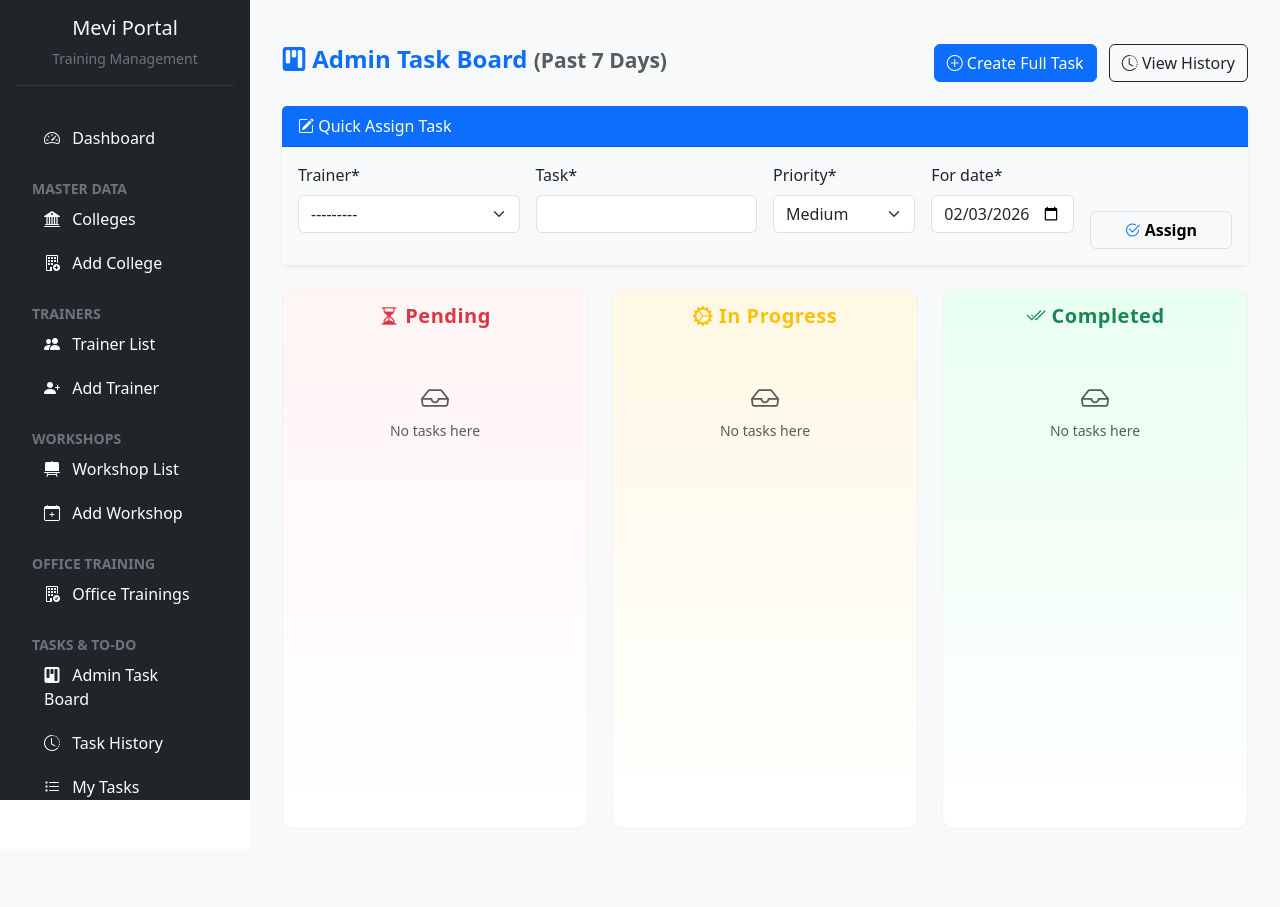
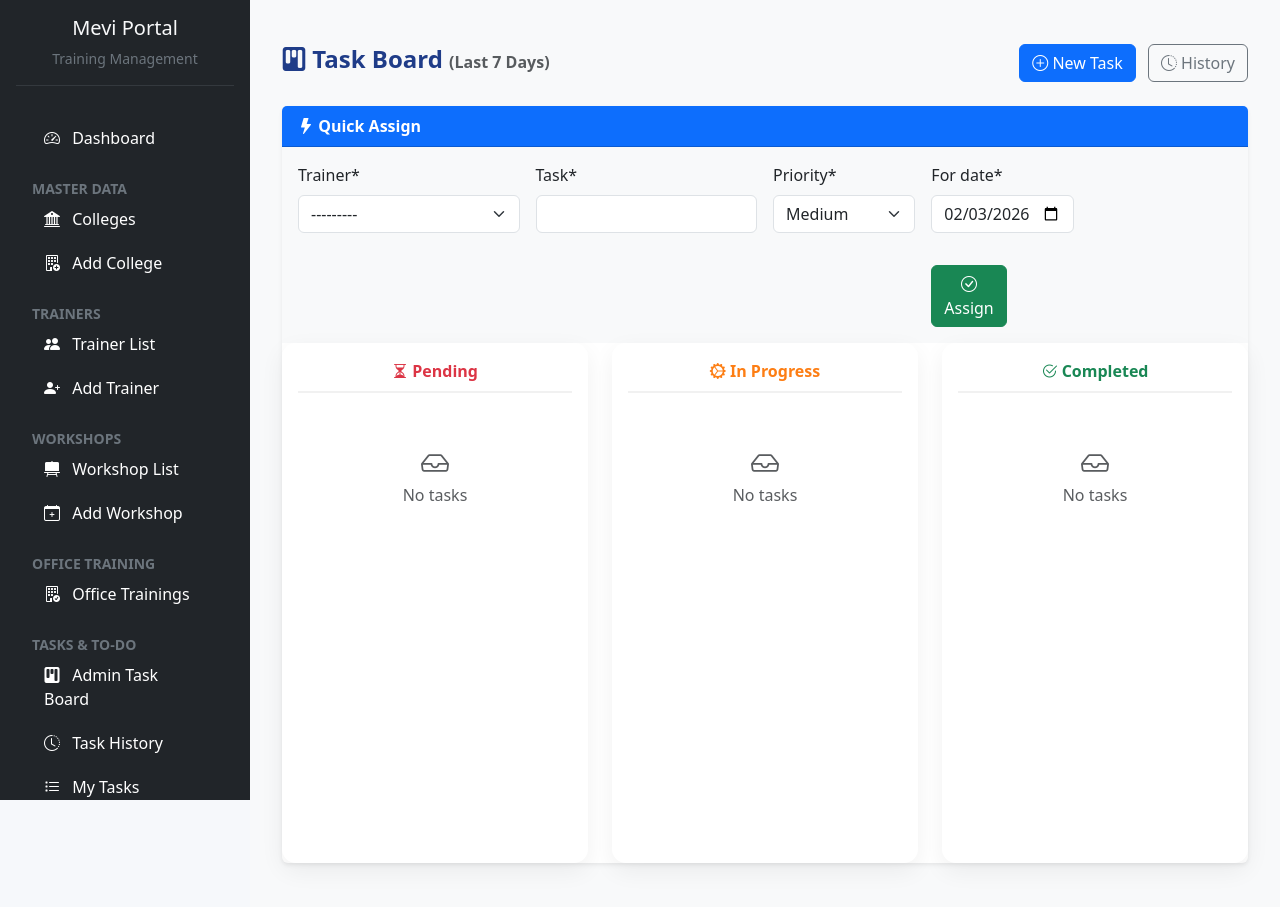
Before and after one commit to mevitechnologies/MeviManagement, a Django app: page /tasks/ in a window 1280 px wide. Before the commit the page ends 800 px from the top, so only its background shows below. Run offline with Django 5.2, Linux system fonts and the light colour scheme; a user stored in the database is signed in; data comes from the database, SQL or seed files in the repository; parts of the project's set-up code (start-up, migrations or seed data) failed here and were passed over; some libraries are stand-ins or nearby versions.

Commit message:
addd
add

```diff
--- a/workshop_manager/templates/sidebar.html
+++ b/workshop_manager/templates/sidebar.html
@@ -79,7 +79,6 @@
       Tasks & To-Do
     </li>
 
-    {% if request.user.is_staff %}
     <li class="nav-item">
       <a href="{% url 'admin_task_dashboard' %}" class="nav-link">
         <i class="bi bi-kanban-fill me-2"></i> Admin Task Board
@@ -90,7 +89,6 @@
         <i class="bi bi-clock-history me-2"></i> Task History
       </a>
     </li>
-    {% endif %}
 
     <li class="nav-item">
       <a href="{% url 'trainer_dashboard' %}" class="nav-link">
--- a/workshop_manager/templates/todo/admin_dashboard.html
+++ b/workshop_manager/templates/todo/admin_dashboard.html
@@ -1,51 +1,99 @@
 {% extends 'base.html' %}
 {% load crispy_forms_tags %}
 {% block content %}
+
 <style>
-  .scrum-column {
-    min-height: 540px;
-    border-radius: 12px;
-    padding: 15px;
-    transition: all 0.3s ease;
-    box-shadow: inset 0 0 0 1px #f1f1f1;
+  body { background:#f6f8fb; }
+
+  .board-title{
+    font-weight:700;
+    color:#1f3c88;
   }
-  .scrum-column.pending { background: linear-gradient(180deg, #fff5f5, #ffffff); }
-  .scrum-column.in-progress { background: linear-gradient(180deg, #fff8e5, #ffffff); }
-  .scrum-column.completed { background: linear-gradient(180deg, #e9fff1, #ffffff); }
 
-  .task-card {
-    border-radius: 12px;
-    background: #fff;
-    border: 1px solid #e9ecef;
-    padding: 15px;
-    transition: 0.3s;
+  .scrum-column{
+    min-height:520px;
+    border-radius:14px;
+    padding:16px;
+    background:#ffffff;
+    box-shadow:0 8px 25px rgba(0,0,0,.06);
   }
-  .task-card:hover { transform: translateY(-3px); box-shadow: 0 6px 14px rgba(0, 0, 0, 0.08); }
 
-  .task-title { font-weight: 600; color: #212529; }
-  .priority-badge { font-size: 0.8rem; border-radius: 8px; }
-  .progress { height: 7px; border-radius: 5px; }
-  .scrum-column h5 { letter-spacing: 0.5px; font-weight: 600; }
+  .column-header{
+    font-weight:600;
+    text-align:center;
+    margin-bottom:16px;
+    padding-bottom:8px;
+    border-bottom:2px solid #f1f1f1;
+  }
+
+  .pending-header{ color:#dc3545; }
+  .progress-header{ color:#fd7e14; }
+  .completed-header{ color:#198754; }
+
+  .task-card{
+    border-radius:12px;
+    background:#fff;
+    border:1px solid #eaeaea;
+    padding:14px;
+    margin-bottom:14px;
+    transition:.25s;
+  }
+
+  .task-card:hover{
+    transform:translateY(-4px);
+    box-shadow:0 12px 30px rgba(0,0,0,.08);
+  }
+
+  .task-title{
+    font-weight:600;
+    color:#212529;
+  }
+
+  .priority-badge{
+    font-size:.75rem;
+    padding:6px 10px;
+    border-radius:20px;
+  }
+
+  .progress{
+    height:6px;
+    border-radius:6px;
+  }
+
+  .view-only{
+    font-size:.75rem;
+    color:#6c757d;
+    text-align:center;
+    margin-top:6px;
+  }
 </style>
 
 <div class="container-fluid mt-4">
-  <div class="d-flex justify-content-between align-items-center mb-4">
-    <h4 class="fw-bold text-primary">
-      <i class="bi bi-kanban-fill"></i> Admin Task Board <small class="text-muted">(Past 7 Days)</small>
+
+  <!-- ================= HEADER ================= -->
+  <div class="d-flex justify-content-between align-items-center mb-4 flex-wrap gap-2">
+    <h4 class="board-title">
+      <i class="bi bi-kanban-fill"></i> Task Board
+      <small class="text-muted fs-6">(Last 7 Days)</small>
     </h4>
+
+    {% if request.user.is_superuser %}
     <div>
       <a href="{% url 'add_task_page' %}" class="btn btn-primary me-2">
-        <i class="bi bi-plus-circle"></i> Create Full Task
+        <i class="bi bi-plus-circle"></i> New Task
       </a>
-      <a href="{% url 'task_history' %}" class="btn btn-outline-dark">
-        <i class="bi bi-clock-history"></i> View History
+      <a href="{% url 'task_history' %}" class="btn btn-outline-secondary">
+        <i class="bi bi-clock-history"></i> History
       </a>
     </div>
+    {% endif %}
   </div>
 
-  <div class="card border-0 shadow-sm mb-4">
-    <div class="card-header bg-primary text-white">
-      <i class="bi bi-pencil-square"></i> Quick Assign Task
+  <!-- ================= QUICK ASSIGN ================= -->
+  {% if request.user.is_superuser %}
+  <div class="card shadow-sm border-0 mb-4">
+    <div class="card-header bg-primary text-white fw-semibold">
+      <i class="bi bi-lightning-fill"></i> Quick Assign
     </div>
     <div class="card-body bg-light">
       <form method="POST" class="row g-3">
@@ -53,37 +101,42 @@
         <div class="col-md-3">{{ form.trainer|as_crispy_field }}</div>
         <div class="col-md-3">{{ form.task|as_crispy_field }}</div>
         <div class="col-md-2">{{ form.priority|as_crispy_field }}</div>
-        <div class="col-md-2">{{ form.for_date|as_crispy_field }}</div>
+        <div class="col-md-2">{{ form.for_date|as_crispy_field }}</divdiv>
         <div class="col-md-2 d-grid align-items-end">
-          <button type="submit" name="add_task" class="btn btn-light border mt-3 fw-semibold">
-            <i class="bi bi-check2-circle text-primary"></i> Assign
+          <button class="btn btn-success mt-3">
+            <i class="bi bi-check-circle"></i> Assign
           </button>
         </div>
       </form>
     </div>
   </div>
+  {% endif %}
 
+  <!-- ================= BOARD ================= -->
   <div class="row g-4">
+
     {% for key, tasks in grouped_tasks.items %}
-    <div class="col-md-4">
-      <div class="scrum-column
-        {% if key == 'pending' %}pending
-        {% elif key == 'in_progress' %}in-progress
-        {% else %}completed{% endif %}">
+    <div class="col-lg-4 col-md-6">
+      <div class="scrum-column">
 
-        <div class="text-center mb-3">
-          {% if key == 'pending' %}
-            <h5 class="text-danger"><i class="bi bi-hourglass-split"></i> Pending</h5>
-          {% elif key == 'in_progress' %}
-            <h5 class="text-warning"><i class="bi bi-gear-wide-connected"></i> In Progress</h5>
+        <!-- COLUMN HEADER -->
+        {% if key == "pending" %}
+          <div class="column-header pending-header">
+            <i class="bi bi-hourglass-split"></i> Pending
+          </div>
+        {% elif key == "in_progress" %}
+          <div class="column-header progress-header">
+            <i class="bi bi-gear-wide-connected"></i> In Progress
+          </div>
         {% else %}
-            <h5 class="text-success"><i class="bi bi-check2-all"></i> Completed</h5>
+          <div class="column-header completed-header">
+            <i class="bi bi-check2-circle"></i> Completed
+          </div>
         {% endif %}
-        </div>
 
-        {% if tasks %}
         {% for task in tasks %}
-          <div class="task-card mb-3">
+        <div class="task-card">
+
           <div class="d-flex justify-content-between align-items-start">
             <span class="task-title">{{ task.task }}</span>
             <span class="badge priority-badge
@@ -95,65 +148,64 @@
           </div>
 
           <small class="text-muted d-block mt-1">
-              <i class="bi bi-person-circle"></i> {{ task.trainer.Name }} <br>
-              <i class="bi bi-calendar3"></i> {{ task.for_date }}
+            <i class="bi bi-person"></i> {{ task.trainer.Name }} <br>
+            <i class="bi bi-calendar"></i> {{ task.for_date }}
           </small>
 
-            <!-- Subtask Progress -->
           {% if task.total_subtasks > 0 %}
           <div class="progress mt-2">
             <div class="progress-bar
               {% if task.progress == 100 %}bg-success
               {% elif task.progress > 50 %}bg-info
               {% else %}bg-warning{% endif %}"
-                    role="progressbar"
-                    style="width: {{ task.progress }}%">
+              style="width:{{ task.progress }}%">
             </div>
           </div>
           <small class="text-muted">
-                {{ task.completed_subtasks }}/{{ task.total_subtasks }} subtasks done ({{ task.progress }}%)
+            {{ task.completed_subtasks }}/{{ task.total_subtasks }} done
           </small>
           {% else %}
-              <small class="text-muted d-block mt-1">No subtasks</small>
+          <small class="text-muted d-block mt-2">No subtasks</small>
           {% endif %}
 
-            <!-- Buttons -->
+          <!-- ACTIONS -->
           <div class="d-flex justify-content-between mt-3">
-
-  <!-- View -->
             <a href="{% url 'task_detail' task.id %}"
-     class="btn btn-outline-dark btn-sm"
-     title="View Details">
+               class="btn btn-outline-dark btn-sm">
               <i class="bi bi-eye"></i>
             </a>
 
-  <!-- Change Status -->
+            {% if request.user.is_superuser %}
             <a href="{% url 'change_task_status' task.id %}"
-     class="btn btn-outline-primary btn-sm"
-     title="Change Status">
+               class="btn btn-outline-primary btn-sm">
               <i class="bi bi-arrow-repeat"></i>
             </a>
 
-  <!-- Delete -->
             <a href="{% url 'delete_task' task.id %}"
                class="btn btn-outline-danger btn-sm"
                onclick="return confirm('Delete this task?')">
               <i class="bi bi-trash"></i>
             </a>
+            {% endif %}
+          </div>
+
+          {% if not request.user.is_superuser %}
+            <div class="view-only">View only</div>
+          {% endif %}
 
         </div>
-
+        {% empty %}
+        <div class="text-center text-muted mt-5">
+          <i class="bi bi-inbox fs-3"></i>
+          <div>No tasks</div>
         </div>
         {% endfor %}
-        {% else %}
-          <div class="text-center text-muted mt-5">
-            <i class="bi bi-inbox fs-3 d-block"></i>
-            <small>No tasks here</small>
-          </div>
-        {% endif %}
+
       </div>
     </div>
     {% endfor %}
+
   </div>
 </div>
+
 {% endblock %}
--- a/workshop_manager/views.py
+++ b/workshop_manager/views.py
@@ -272,20 +272,23 @@ def admin_task_dashboard(request):
         for_date__gte=one_week_ago
     ).select_related("trainer")
 
-    form = TodoTaskForm(request.POST or None)
-    if request.method == "POST" and form.is_valid():
-        form.save()
-        return redirect("admin_task_dashboard")
+    form = None
+
+    # ✅ Only superuser can add task
+    if request.user.is_superuser:
+        form = TodoTaskForm(request.POST or None)
+        if request.method == "POST" and form.is_valid():
+            form.save()
+            return redirect("admin_task_dashboard")
 
     return render(request, "todo/admin_dashboard.html", {
-        "form": form,
+        "form": form,   # None for normal users
         "grouped_tasks": {
             "pending": tasks.filter(status="pending"),
             "in_progress": tasks.filter(status="in_progress"),
             "completed": tasks.filter(status="completed"),
         }
     })
-
 
 @login_required
 @user_passes_test(is_superuser)
```
Lines whose indentation alone changed are shown as unchanged.
